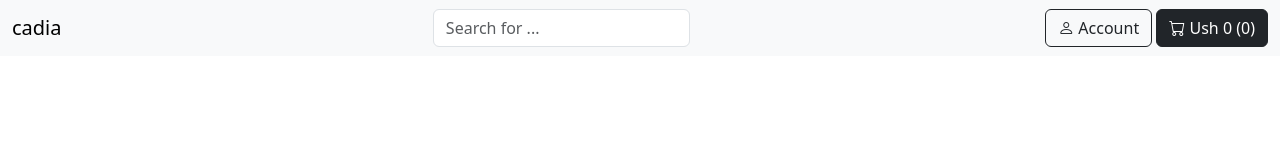
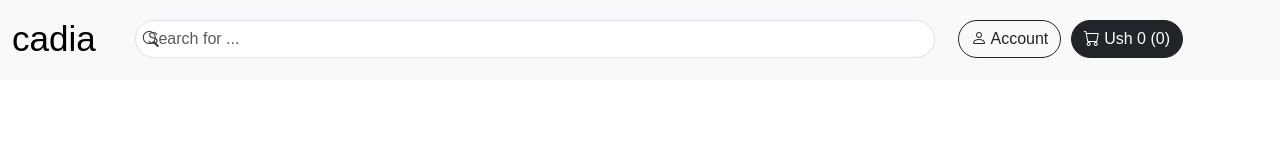
Before and after one commit to JesseOtim/Online-Store, a plain HTML site: page index.html in a window 1280 px wide. Drawn offline with nearby package versions, Linux system fonts and the light colour scheme.

Commit message:
Update index page

```diff
--- a/index.html
+++ b/index.html
@@ -8,24 +8,24 @@
     <link href="https://cdn.jsdelivr.net/npm/bootstrap@5.3.0/dist/css/bootstrap.min.css" rel="stylesheet"
         integrity="sha384-9ndCyUaIbzAi2FUVXJi0CjmCapSmO7SnpJef0486qhLnuZ2cdeRhO02iuK6FUUVM" crossorigin="anonymous">
     <link rel="stylesheet" href="https://cdn.jsdelivr.net/npm/bootstrap-icons@1.10.5/font/bootstrap-icons.css">
+    <link href="./stylesheet.css" rel="stylesheet">
 </head>
 
 <body>
     <nav class="navbar sticky-top bg-body-tertiary">
         <div class="container-fluid">
             <a class="navbar-brand" href="#">cadia</a>
+
             <form class="d-flex" role="search">
-                <div>
+                <div class="position-relative">
+                    <i class="bi bi-search position-absolute" id="i"></i>
+                    <input class="form-control" type="search" placeholder="Search for ..." aria-label="Search">
+                </div>
+            </form>
 
-
-
-                </div>
-                <input class="form-control " type="search" placeholder="Search for ..." aria-label="Search">
-
-            </form>
-            <div>
-                <button type="button" class="btn btn-outline-dark"><i class="bi bi-person"></i> Account</button>
-                <button type="button" class="btn btn-dark"><i class="bi bi-cart"></i> Ush 0 (0)</button>
+            <div class="button">
+                <button type="button" class="btn btn-outline-dark "><i class="bi bi-person"></i> Account</button>
+                <button type="button" class="btn btn-dark "><i class="bi bi-cart"></i> Ush 0 (0)</button>
             </div>
         </div>
     </nav>
--- a/stylesheet.css
+++ b/stylesheet.css
@@ -0,0 +1,33 @@
+body{
+    font-family: Arial;
+}
+
+.navbar-brand{
+    font-size: 35px;
+}
+
+.form-control{
+    width: 800px;
+    border-radius: 30px;
+}
+
+#i {
+    font-size: 1rem;
+    color: #333;
+    top: .50rem;
+    left: .50rem;
+    right: .80rem
+}
+
+input {
+    width: 100%;
+    padding-left: 20rem;
+}
+.button{
+    margin-right: 80px;
+}
+
+button.btn{
+    border-radius: 30px;
+    margin-right: 5px;
+}
```
